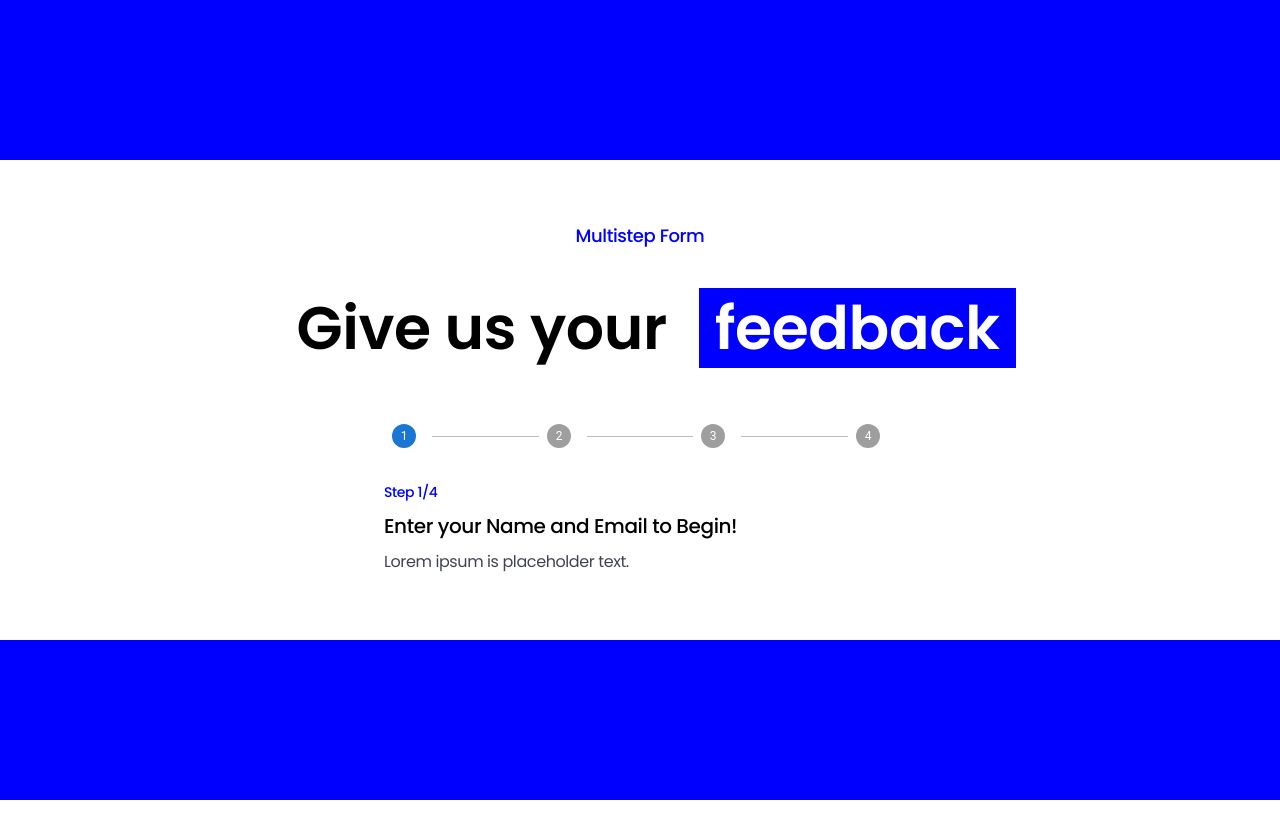
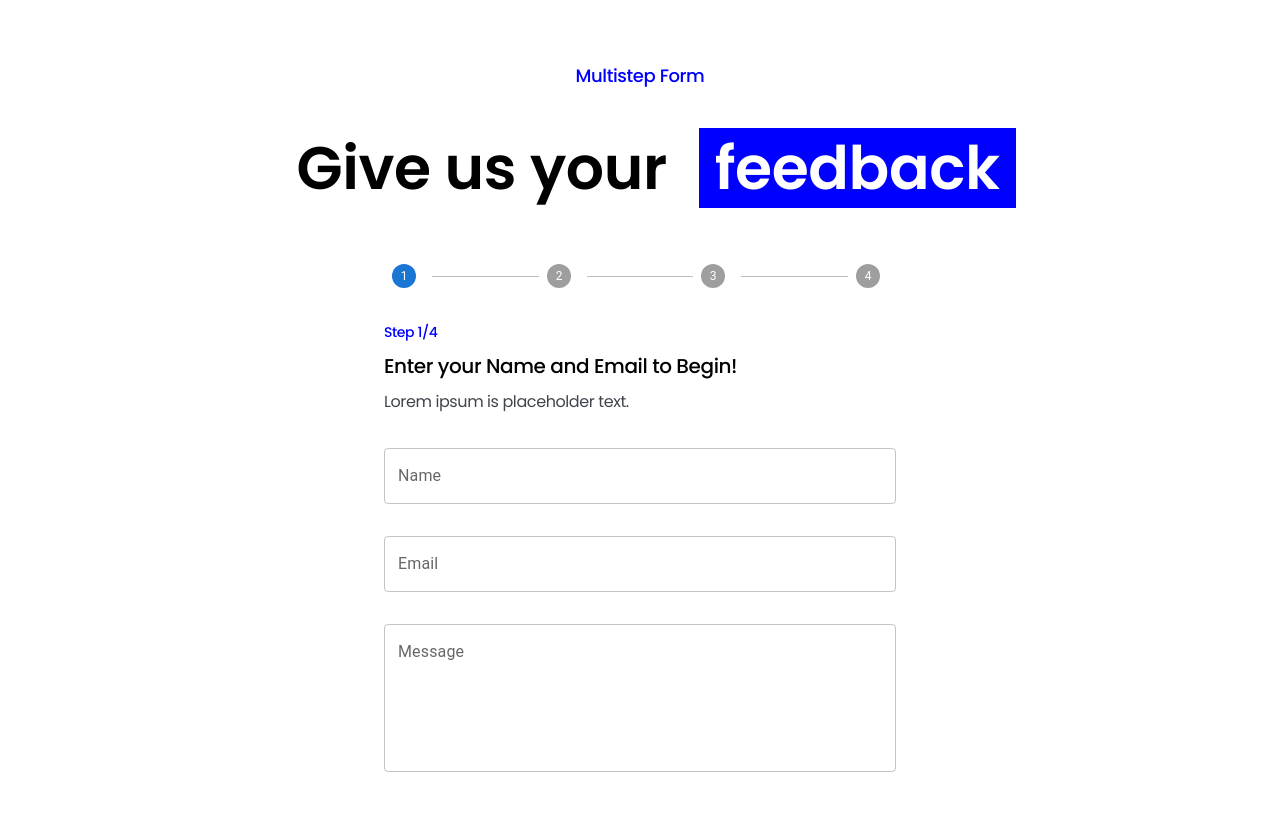
Before and after one commit to bazyli2/multi-step-form, a Next.js app: page / in a window 1280 px wide. Before the commit the page ends 800 px from the top, so only its background shows below. Built offline with nearby package versions, Linux system fonts and the light colour scheme; what @mui/material-nextjs would draw is missing.

Commit message:
added step 1 form

```diff
--- a/src/pages/MultiStepForm/MultiStepForm.tsx
+++ b/src/pages/MultiStepForm/MultiStepForm.tsx
@@ -1,3 +1,4 @@
+import { TextField } from "@mui/material";
 import { FormStepper } from "./FormStepper";
 
 export function MultiStepForm() {
@@ -24,6 +25,16 @@ export function MultiStepForm() {
               Lorem ipsum is placeholder text.
             </p>
           </header>
+          <form className="contents">
+            <TextField label="Name" placeholder="Full Name" />
+            <TextField label="Email" placeholder="Your Email" />
+            <TextField
+              label="Message"
+              placeholder="Message"
+              multiline
+              rows={5}
+            />
+          </form>
         </section>
       </section>
     </main>
```
